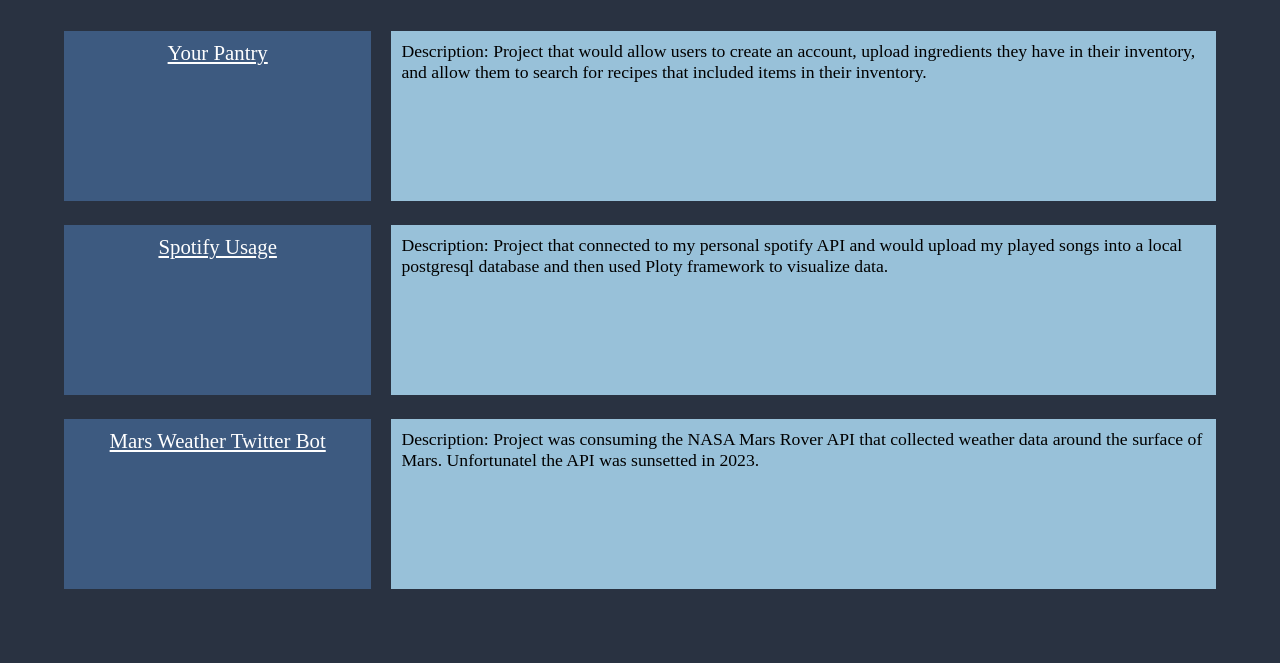
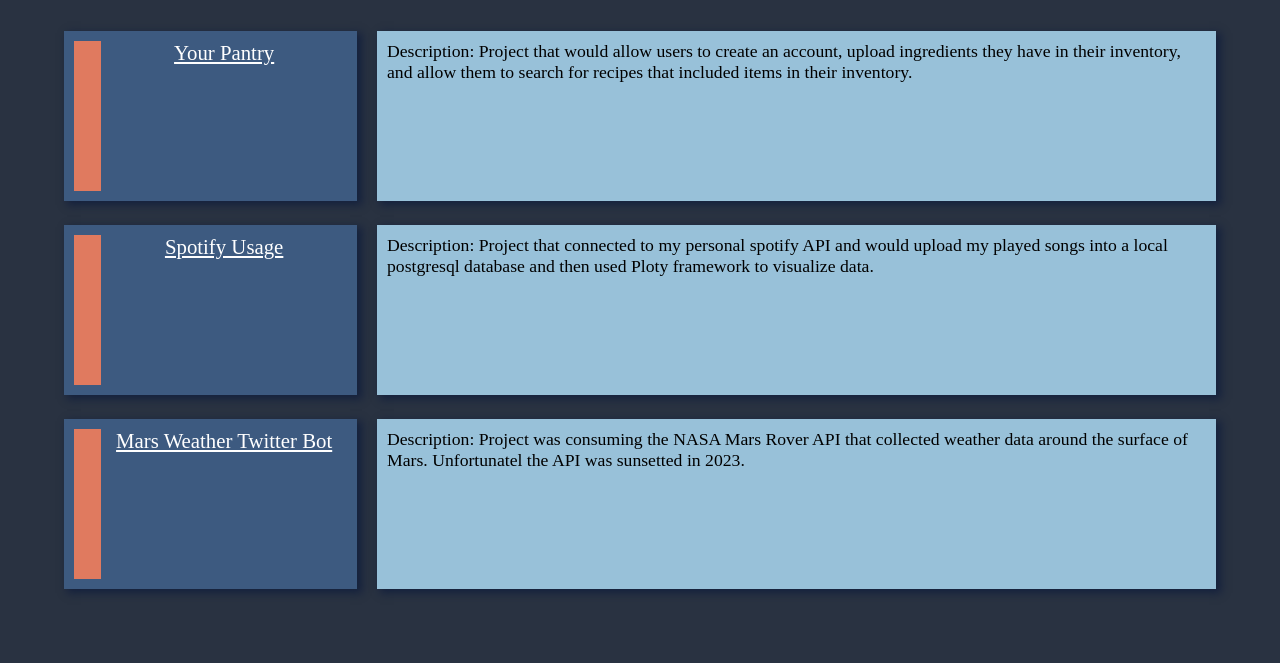
Before and after one commit to zacharygilliom/zacharygilliom.github.io, a plain HTML site: page portfolio/index.html in a window 1280 px wide. Shown: the part 137-800 px from the top of the page. Drawn offline with Linux system fonts and the light colour scheme; a script that the page names is missing.

Commit message:
added shadow to boxes and began adding accent colors to boxes to add more contrasting color to page.

```diff
--- a/portfolio/index.html
+++ b/portfolio/index.html
@@ -12,12 +12,16 @@
     <main>
       <div id="container">
         <div id="header">
-          <h1>Welcome to My Portfolio</h1>
+          <h1>Zachary Gilliom's Portfolio</h1>
         </div>
         <div id="content">
           <div class="project row">
-            <div class="project-details left">
-              <a href="https://www.github.com/zacharygilliom/YourPantry/" target="_blank">Your Pantry</a>
+            <div class="project-details left linked">
+              <div class="project-link-left">
+              </div>
+              <div class="project-link-right">
+                <a href="https://www.github.com/zacharygilliom/YourPantry/" target="_blank">Your Pantry</a>
+              </div>
             </div>
             <div class="project-details center">
             </div>
@@ -27,8 +31,12 @@
           </div>
           <br>
           <div class="project row">
-            <div class="project-details left">
-              <a href="http://www.github.com/zacharygilliom/SpotifyUsage/" target="_blank">Spotify Usage</a>
+            <div class="project-details left linked">
+              <div class="project-link-left">
+              </div>
+              <div class="project-link-right">
+                <a href="http://www.github.com/zacharygilliom/SpotifyUsage/" target="_blank">Spotify Usage</a>
+              </div>
             </div>
             <div class="project-details center">
             </div>
@@ -38,8 +46,12 @@
           </div>
           <br>
           <div class="project row">
-            <div class="project-details left">
-              <a href="http://www.github.com/zacharygilliom/MarsWeatherBot/" target="_blank">Mars Weather Twitter Bot</a>
+            <div class="project-details left linked">
+              <div class="project-link-left">
+              </div>
+              <div class="project-link-right">
+                <a href="http://www.github.com/zacharygilliom/MarsWeatherBot/" target="_blank">Mars Weather Twitter Bot</a>
+              </div>
             </div>
             <div class="project-details center">
             </div>
--- a/portfolio/style.css
+++ b/portfolio/style.css
@@ -27,22 +27,48 @@ html, body {
   height: 150px;
 }
 
+
+
 .left {
+  background-color: #3D5A80;
   width: 25%;
-  background-color: #3D5A80;
+  box-shadow: 4px 3px 8px 1px #14213D;
+  -webkit-box-shadow: 4px 3px 8px 1px #14213D;
 }
 .left > a {
   color: #FFFFFF;
+  text-align: center;
 }
 
 .right {
   font-size: .85em;
-  width: 70%;
+  width: 75%;
   background-color: #98C1D9;
   text-align: left;
+  box-shadow: 4px 3px 8px 1px #14213D;
+  -webkit-box-shadow: 4px 3px 8px 1px #14213D;
 }
 
 .project{
   display: flex;
   flex-direction: row;
 }
+
+.project-link-right {
+  width: 90%;
+  background-color: #3D5A80;
+}
+.project-link-right > a {
+  color: #FFFFFF;
+}
+
+.project-link-left {
+  width: 10%;
+  height:100%;
+  background-color: #E07A5F;
+}
+
+.linked {
+  display: flex;
+  flex-direction: row;
+}
```
